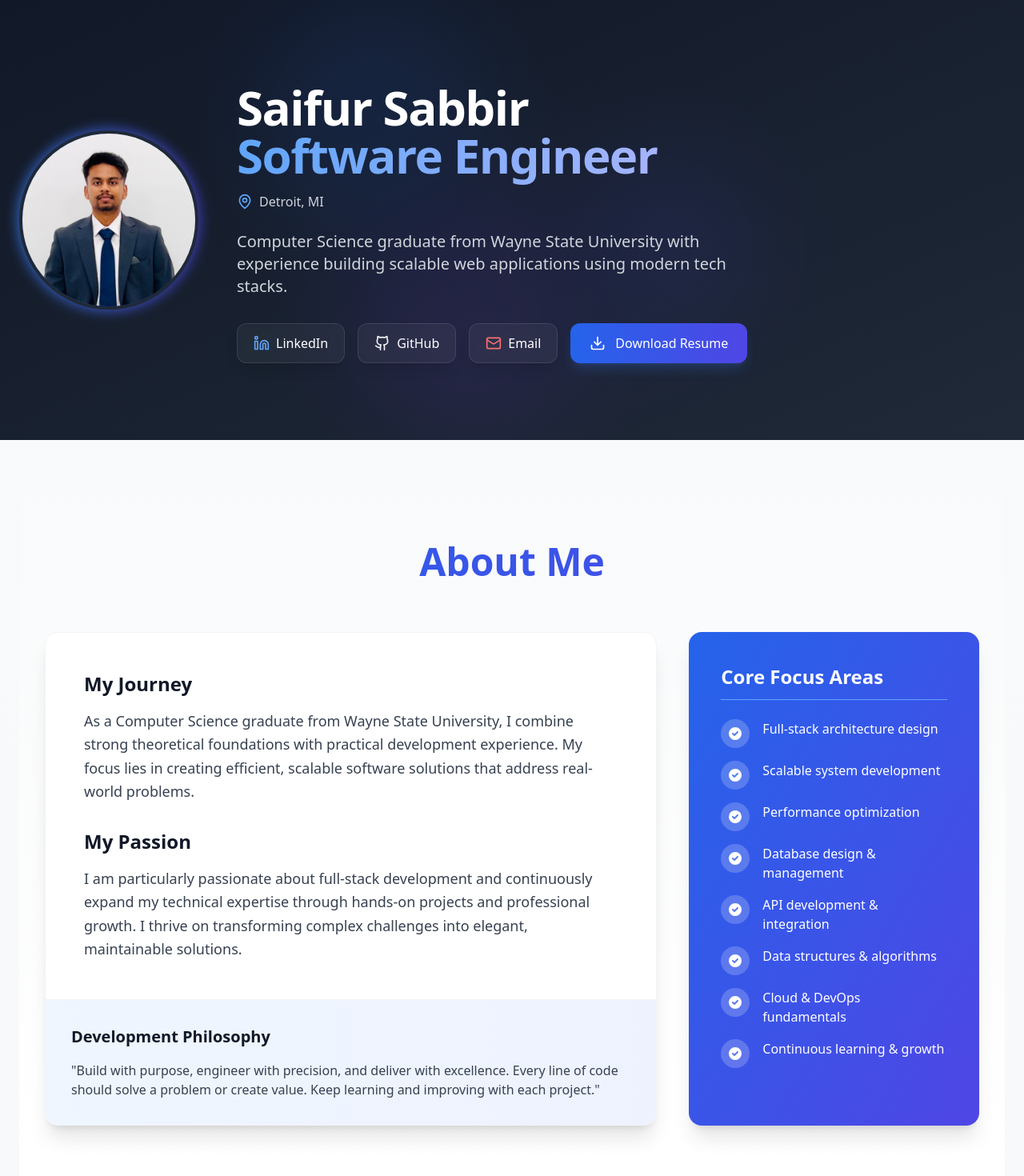
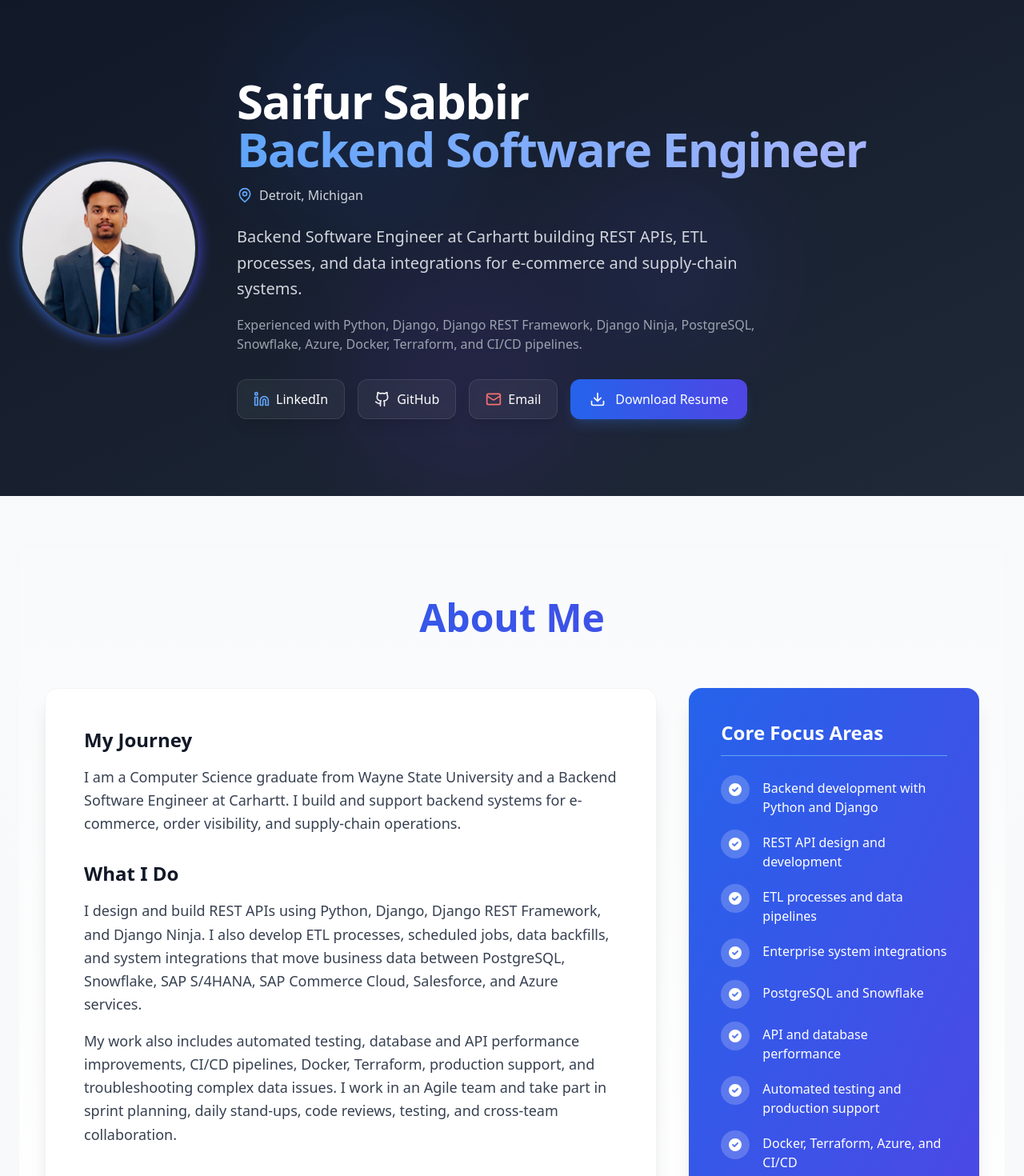
Before and after one commit to Sabbir999/portfolio, a React (Vite) app in the folder project/: page / in a window 1280 px wide. Shown: the top 1470 px of the page at 80% size. Built offline with nearby package versions, Linux system fonts and the light colour scheme.

Commit message:
Update header and about me component

```diff
--- a/project/src/components/About.tsx
+++ b/project/src/components/About.tsx
@@ -1,3 +1,32 @@
+const focusAreas = [
+  "Backend development with Python and Django",
+  "REST API design and development",
+  "ETL processes and data pipelines",
+  "Enterprise system integrations",
+  "PostgreSQL and Snowflake",
+  "API and database performance",
+  "Automated testing and production support",
+  "Docker, Terraform, Azure, and CI/CD",
+];
+
+const CheckIcon = () => (
+  <div className="bg-white/20 p-2 rounded-full mr-4 flex-shrink-0">
+    <svg
+      xmlns="http://www.w3.org/2000/svg"
+      className="h-5 w-5"
+      viewBox="0 0 20 20"
+      fill="currentColor"
+      aria-hidden="true"
+    >
+      <path
+        fillRule="evenodd"
+        d="M10 18a8 8 0 100-16 8 8 0 000 16zm3.707-9.293a1 1 0 00-1.414-1.414L9 10.586 7.707 9.293a1 1 0 00-1.414 1.414l2 2a1 1 0 001.414 0l4-4z"
+        clipRule="evenodd"
+      />
+    </svg>
+  </div>
+);
+
 const About = () => {
   return (
     <section className="py-16 px-4 sm:px-6 lg:px-8 bg-gradient-to-b from-gray-50 to-white">
@@ -6,107 +35,74 @@ const About = () => {
           <h2 className="text-4xl md:text-5xl font-bold bg-clip-text text-transparent bg-gradient-to-r from-blue-600 to-indigo-600">
             About Me
           </h2>
-         {/*<div className="h-1 w-full bg-blue-600 mx-auto mt-4 rounded-full"></div> */}
         </div>
 
         <div className="grid grid-cols-1 lg:grid-cols-3 gap-10 items-start">
           <div className="lg:col-span-2 bg-white rounded-2xl shadow-xl border border-gray-100 overflow-hidden h-full">
             <div className="p-8 md:p-12">
               <div className="mb-8">
-                <h3 className="text-2xl font-bold text-gray-900 mb-4">My Journey</h3>
+                <h3 className="text-2xl font-bold text-gray-900 mb-4">
+                  My Journey
+                </h3>
+
                 <p className="text-gray-700 text-lg leading-relaxed">
-                  As a Computer Science graduate from Wayne State University, I combine strong theoretical foundations with practical development experience. My focus lies in creating efficient, scalable software solutions that address real-world problems.
+                  I am a Computer Science graduate from Wayne State University
+                  and a Backend Software Engineer at Carhartt. I build and
+                  support backend systems for e-commerce, order visibility, and
+                  supply-chain operations.
                 </p>
               </div>
 
               <div>
-                <h3 className="text-2xl font-bold text-gray-900 mb-4">My Passion</h3>
+                <h3 className="text-2xl font-bold text-gray-900 mb-4">
+                  What I Do
+                </h3>
+
                 <p className="text-gray-700 text-lg leading-relaxed">
-                  I am particularly passionate about full-stack development and continuously expand my technical expertise through hands-on projects and professional growth. I thrive on transforming complex challenges into elegant, maintainable solutions.
+                  I design and build REST APIs using Python, Django, Django REST
+                  Framework, and Django Ninja. I also develop ETL processes,
+                  scheduled jobs, data backfills, and system integrations that
+                  move business data between PostgreSQL, Snowflake, SAP
+                  S/4HANA, SAP Commerce Cloud, Salesforce, and Azure services.
+                </p>
+
+                <p className="text-gray-700 text-lg leading-relaxed mt-4">
+                  My work also includes automated testing, database and API
+                  performance improvements, CI/CD pipelines, Docker, Terraform,
+                  production support, and troubleshooting complex data issues.
+                  I work in an Agile team and take part in sprint planning,
+                  daily stand-ups, code reviews, testing, and cross-team
+                  collaboration.
                 </p>
               </div>
             </div>
 
             <div className="bg-gradient-to-r from-blue-50 to-indigo-50 p-8 border-t border-gray-100">
-              <h3 className="text-xl font-bold text-gray-900 mb-4">Development Philosophy</h3>
+              <h3 className="text-xl font-bold text-gray-900 mb-4">
+                Development Philosophy
+              </h3>
+
               <p className="text-gray-700">
-                "Build with purpose, engineer with precision, and deliver with excellence. Every line of code should solve a problem or create value. Keep learning and improving with each project."
+                Build reliable software that solves real problems. Keep the code
+                clean, test the important parts, learn from production issues,
+                and continue improving with every project.
               </p>
             </div>
           </div>
 
           <div className="bg-gradient-to-br from-blue-600 to-indigo-600 rounded-2xl shadow-xl p-8 md:p-10 text-white h-full">
-            <div className="mb-8">
-              <h3 className="text-2xl font-bold mb-6 border-b border-blue-400 pb-3">Core Focus Areas</h3>
-              <ul className="space-y-4">
-                <li className="flex items-start">
-                  <div className="bg-white/20 p-2 rounded-full mr-4">
-                    <svg xmlns="http://www.w3.org/2000/svg" className="h-5 w-5" viewBox="0 0 20 20" fill="currentColor">
-                      <path fillRule="evenodd" d="M10 18a8 8 0 100-16 8 8 0 000 16zm3.707-9.293a1 1 0 00-1.414-1.414L9 10.586 7.707 9.293a1 1 0 00-1.414 1.414l2 2a1 1 0 001.414 0l4-4z" clipRule="evenodd" />
-                    </svg>
-                  </div>
-                  <span>Full-stack architecture design</span>
+            <h3 className="text-2xl font-bold mb-6 border-b border-blue-400 pb-3">
+              Core Focus Areas
+            </h3>
+
+            <ul className="space-y-4">
+              {focusAreas.map((focusArea) => (
+                <li key={focusArea} className="flex items-start">
+                  <CheckIcon />
+                  <span className="pt-1">{focusArea}</span>
                 </li>
-                <li className="flex items-start">
-                  <div className="bg-white/20 p-2 rounded-full mr-4">
-                    <svg xmlns="http://www.w3.org/2000/svg" className="h-5 w-5" viewBox="0 0 20 20" fill="currentColor">
-                      <path fillRule="evenodd" d="M10 18a8 8 0 100-16 8 8 0 000 16zm3.707-9.293a1 1 0 00-1.414-1.414L9 10.586 7.707 9.293a1 1 0 00-1.414 1.414l2 2a1 1 0 001.414 0l4-4z" clipRule="evenodd" />
-                    </svg>
-                  </div>
-                  <span>Scalable system development</span>
-                </li>
-                <li className="flex items-start">
-                  <div className="bg-white/20 p-2 rounded-full mr-4">
-                    <svg xmlns="http://www.w3.org/2000/svg" className="h-5 w-5" viewBox="0 0 20 20" fill="currentColor">
-                      <path fillRule="evenodd" d="M10 18a8 8 0 100-16 8 8 0 000 16zm3.707-9.293a1 1 0 00-1.414-1.414L9 10.586 7.707 9.293a1 1 0 00-1.414 1.414l2 2a1 1 0 001.414 0l4-4z" clipRule="evenodd" />
-                    </svg>
-                  </div>
-                  <span>Performance optimization</span>
-                </li>
-                <li className="flex items-start">
-                  <div className="bg-white/20 p-2 rounded-full mr-4">
-                    <svg xmlns="http://www.w3.org/2000/svg" className="h-5 w-5" viewBox="0 0 20 20" fill="currentColor">
-                      <path fillRule="evenodd" d="M10 18a8 8 0 100-16 8 8 0 000 16zm3.707-9.293a1 1 0 00-1.414-1.414L9 10.586 7.707 9.293a1 1 0 00-1.414 1.414l2 2a1 1 0 001.414 0l4-4z" clipRule="evenodd" />
-                    </svg>
-                  </div>
-                  <span>Database design & management</span>
-                </li>
-                <li className="flex items-start">
-                  <div className="bg-white/20 p-2 rounded-full mr-4">
-                    <svg xmlns="http://www.w3.org/2000/svg" className="h-5 w-5" viewBox="0 0 20 20" fill="currentColor">
-                      <path fillRule="evenodd" d="M10 18a8 8 0 100-16 8 8 0 000 16zm3.707-9.293a1 1 0 00-1.414-1.414L9 10.586 7.707 9.293a1 1 0 00-1.414 1.414l2 2a1 1 0 001.414 0l4-4z" clipRule="evenodd" />
-                    </svg>
-                  </div>
-                  <span>API development & integration</span>
-                </li>
-                <li className="flex items-start">
-                  <div className="bg-white/20 p-2 rounded-full mr-4">
-                    <svg xmlns="http://www.w3.org/2000/svg" className="h-5 w-5" viewBox="0 0 20 20" fill="currentColor">
-                      <path fillRule="evenodd" d="M10 18a8 8 0 100-16 8 8 0 000 16zm3.707-9.293a1 1 0 00-1.414-1.414L9 10.586 7.707 9.293a1 1 0 00-1.414 1.414l2 2a1 1 0 001.414 0l4-4z" clipRule="evenodd" />
-                    </svg>
-                  </div>
-                  <span>Data structures & algorithms</span>
-                </li>
-                <li className="flex items-start">
-                  <div className="bg-white/20 p-2 rounded-full mr-4">
-                    <svg xmlns="http://www.w3.org/2000/svg" className="h-5 w-5" viewBox="0 0 20 20" fill="currentColor">
-                      <path fillRule="evenodd" d="M10 18a8 8 0 100-16 8 8 0 000 16zm3.707-9.293a1 1 0 00-1.414-1.414L9 10.586 7.707 9.293a1 1 0 00-1.414 1.414l2 2a1 1 0 001.414 0l4-4z" clipRule="evenodd" />
-                    </svg>
-                  </div>
-                  <span>Cloud & DevOps fundamentals</span>
-                </li>
-                <li className="flex items-start">
-                  <div className="bg-white/20 p-2 rounded-full mr-4">
-                    <svg xmlns="http://www.w3.org/2000/svg" className="h-5 w-5" viewBox="0 0 20 20" fill="currentColor">
-                      <path fillRule="evenodd" d="M10 18a8 8 0 100-16 8 8 0 000 16zm3.707-9.293a1 1 0 00-1.414-1.414L9 10.586 7.707 9.293a1 1 0 00-1.414 1.414l2 2a1 1 0 001.414 0l4-4z" clipRule="evenodd" />
-                    </svg>
-                  </div>
-                  <span>Continuous learning & growth</span>
-                </li>
-              </ul>
-            </div>
-
-
+              ))}
+            </ul>
           </div>
         </div>
       </div>
--- a/project/src/components/Header.tsx
+++ b/project/src/components/Header.tsx
@@ -1,95 +1,111 @@
-import { Github, Linkedin, Mail, MapPin, Download } from 'lucide-react';
-import Profile from '../img/profile.jpg'; // Adjust path as needed
+import {
+  Download,
+  Github,
+  Linkedin,
+  Mail,
+  MapPin,
+} from "lucide-react";
+
+import Profile from "../img/profile.jpg";
 
 const Header = () => {
   return (
-    <header className="relative bg-gradient-to-br from-gray-900 to-gray-800 text-white overflow-hidden">
-      {/* Decorative elements */}
+    <header className="relative overflow-hidden bg-gradient-to-br from-gray-900 to-gray-800 text-white">
+      {/* Decorative background elements */}
       <div className="absolute inset-0 opacity-10">
-        <div className="absolute top-0 left-1/4 w-72 h-72 bg-blue-600 rounded-full mix-blend-soft-light filter blur-3xl animate-blob"></div>
-        <div className="absolute top-1/3 right-1/4 w-64 h-64 bg-indigo-600 rounded-full mix-blend-soft-light filter blur-3xl animate-blob animation-delay-2000"></div>
-        <div className="absolute bottom-0 left-1/3 w-80 h-80 bg-violet-600 rounded-full mix-blend-soft-light filter blur-3xl animate-blob animation-delay-4000"></div>
+        <div className="animate-blob absolute left-1/4 top-0 h-72 w-72 rounded-full bg-blue-600 mix-blend-soft-light blur-3xl"></div>
+
+        <div className="animate-blob animation-delay-2000 absolute right-1/4 top-1/3 h-64 w-64 rounded-full bg-indigo-600 mix-blend-soft-light blur-3xl"></div>
+
+        <div className="animate-blob animation-delay-4000 absolute bottom-0 left-1/3 h-80 w-80 rounded-full bg-violet-600 mix-blend-soft-light blur-3xl"></div>
       </div>
 
-      <div className="relative max-w-7xl mx-auto px-4 sm:px-6 py-16 md:py-24">
-        <div className="flex flex-col md:flex-row gap-12 items-center">
-          {/* Profile Picture with decorative border */}
-          <div className="relative group">
-            <div className="absolute -inset-0.5 bg-gradient-to-r from-blue-500 to-indigo-600 rounded-full blur opacity-75 group-hover:opacity-100 transition-all duration-500"></div>
+      <div className="relative mx-auto max-w-7xl px-4 py-16 sm:px-6 md:py-24">
+        <div className="flex flex-col items-center gap-12 md:flex-row">
+          {/* Profile picture */}
+          <div className="group relative flex-shrink-0">
+            <div className="absolute -inset-0.5 rounded-full bg-gradient-to-r from-blue-500 to-indigo-600 opacity-75 blur transition-all duration-500 group-hover:opacity-100"></div>
+
             <img
               src={Profile}
               alt="Saifur Sabbir"
-              className="relative w-56 h-56 rounded-full object-cover object-center border-4 border-gray-800 z-10"
+              className="relative z-10 h-56 w-56 rounded-full border-4 border-gray-800 object-cover object-center"
             />
           </div>
 
-          {/* Text Section */}
+          {/* Introduction */}
           <div className="flex-1 text-center md:text-left">
-            <div className="mb-2">
+            <h1 className="mb-4 text-4xl font-bold tracking-tight md:text-5xl lg:text-6xl">
+              <span className="block">Saifur Sabbir</span>
 
-            </div>
-
-            <h1 className="text-4xl md:text-5xl lg:text-6xl font-bold tracking-tight mb-4">
-              <span className="block">Saifur Sabbir</span>
               <span className="bg-gradient-to-r from-blue-400 to-indigo-300 bg-clip-text text-transparent">
-                Software Engineer
+                Backend Software Engineer
               </span>
             </h1>
 
-            <div className="flex items-center justify-center md:justify-start gap-2 text-gray-300 mb-6">
+            <div className="mb-6 flex items-center justify-center gap-2 text-gray-300 md:justify-start">
               <MapPin className="text-blue-400" size={20} />
-              <span>Detroit, MI</span>
+              <span>Detroit, Michigan</span>
             </div>
 
-            <p className="text-xl text-gray-300 mb-8 max-w-2xl mx-auto md:mx-0">
-              Computer Science graduate from Wayne State University with experience building scalable web applications using modern tech stacks.
+            <p className="mx-auto mb-4 max-w-2xl text-xl leading-relaxed text-gray-300 md:mx-0">
+              Backend Software Engineer at Carhartt building REST APIs, ETL
+              processes, and data integrations for e-commerce and supply-chain
+              systems.
             </p>
 
-            {/* Action Buttons */}
-            <div className="flex flex-wrap gap-4 justify-center md:justify-start">
+            <p className="mx-auto mb-8 max-w-2xl text-gray-400 md:mx-0">
+              Experienced with Python, Django, Django REST Framework, Django
+              Ninja, PostgreSQL, Snowflake, Azure, Docker, Terraform, and CI/CD
+              pipelines.
+            </p>
+
+            {/* Action buttons */}
+            <div className="flex flex-wrap justify-center gap-4 md:justify-start">
               <a
                 href="https://www.linkedin.com/in/saifur-sabbir-591981288/"
-                className="flex items-center gap-2 bg-white/5 backdrop-blur-sm border border-white/10 px-5 py-3 rounded-xl hover:bg-white/10 transition-all duration-300 hover:-translate-y-1 shadow-lg"
                 target="_blank"
                 rel="noopener noreferrer"
+                aria-label="View Saifur Sabbir's LinkedIn profile"
+                className="flex items-center gap-2 rounded-xl border border-white/10 bg-white/5 px-5 py-3 shadow-lg backdrop-blur-sm transition-all duration-300 hover:-translate-y-1 hover:bg-white/10"
               >
                 <Linkedin size={20} className="text-blue-400" />
                 <span>LinkedIn</span>
               </a>
+
               <a
                 href="https://github.com/Sabbir999"
-                className="flex items-center gap-2 bg-white/5 backdrop-blur-sm border border-white/10 px-5 py-3 rounded-xl hover:bg-white/10 transition-all duration-300 hover:-translate-y-1 shadow-lg"
                 target="_blank"
                 rel="noopener noreferrer"
+                aria-label="View Saifur Sabbir's GitHub profile"
+                className="flex items-center gap-2 rounded-xl border border-white/10 bg-white/5 px-5 py-3 shadow-lg backdrop-blur-sm transition-all duration-300 hover:-translate-y-1 hover:bg-white/10"
               >
                 <Github size={20} className="text-gray-100" />
                 <span>GitHub</span>
               </a>
+
               <a
                 href="mailto:saifursabbir999@gmail.com"
-                className="flex items-center gap-2 bg-white/5 backdrop-blur-sm border border-white/10 px-5 py-3 rounded-xl hover:bg-white/10 transition-all duration-300 hover:-translate-y-1 shadow-lg"
+                aria-label="Email Saifur Sabbir"
+                className="flex items-center gap-2 rounded-xl border border-white/10 bg-white/5 px-5 py-3 shadow-lg backdrop-blur-sm transition-all duration-300 hover:-translate-y-1 hover:bg-white/10"
               >
                 <Mail size={20} className="text-red-400" />
                 <span>Email</span>
               </a>
-               <a
+
+              <a
                 href="/Saifur_Sabbir.pdf"
                 download="Saifur_Sabbir_Resume.pdf"
-                className="inline-flex items-center gap-3 bg-gradient-to-r from-blue-600 to-indigo-600 text-white px-6 py-3 rounded-xl font-medium hover:from-blue-700 hover:to-indigo-700 transition-all duration-300 hover:-translate-y-1 shadow-lg shadow-blue-500/20"
+                aria-label="Download Saifur Sabbir's resume"
+                className="inline-flex items-center gap-3 rounded-xl bg-gradient-to-r from-blue-600 to-indigo-600 px-6 py-3 font-medium text-white shadow-lg shadow-blue-500/20 transition-all duration-300 hover:-translate-y-1 hover:from-blue-700 hover:to-indigo-700"
               >
                 <Download size={20} />
                 <span>Download Resume</span>
               </a>
             </div>
-
-            {/* Resume Button */}
-
           </div>
         </div>
       </div>
-
-      {/* Decorative bottom wave */}
-
     </header>
   );
 };
```
Also changed, not shown: 2 other files (tests, documents, lock files or other folders).
